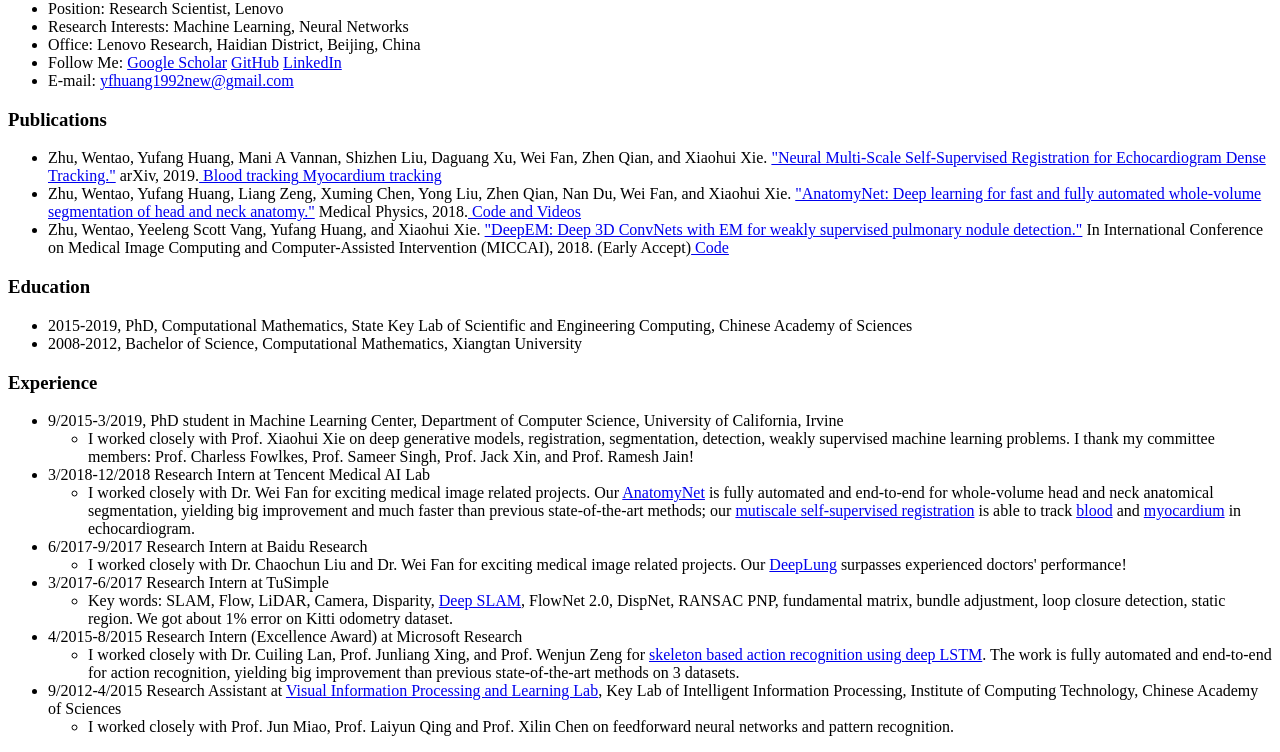
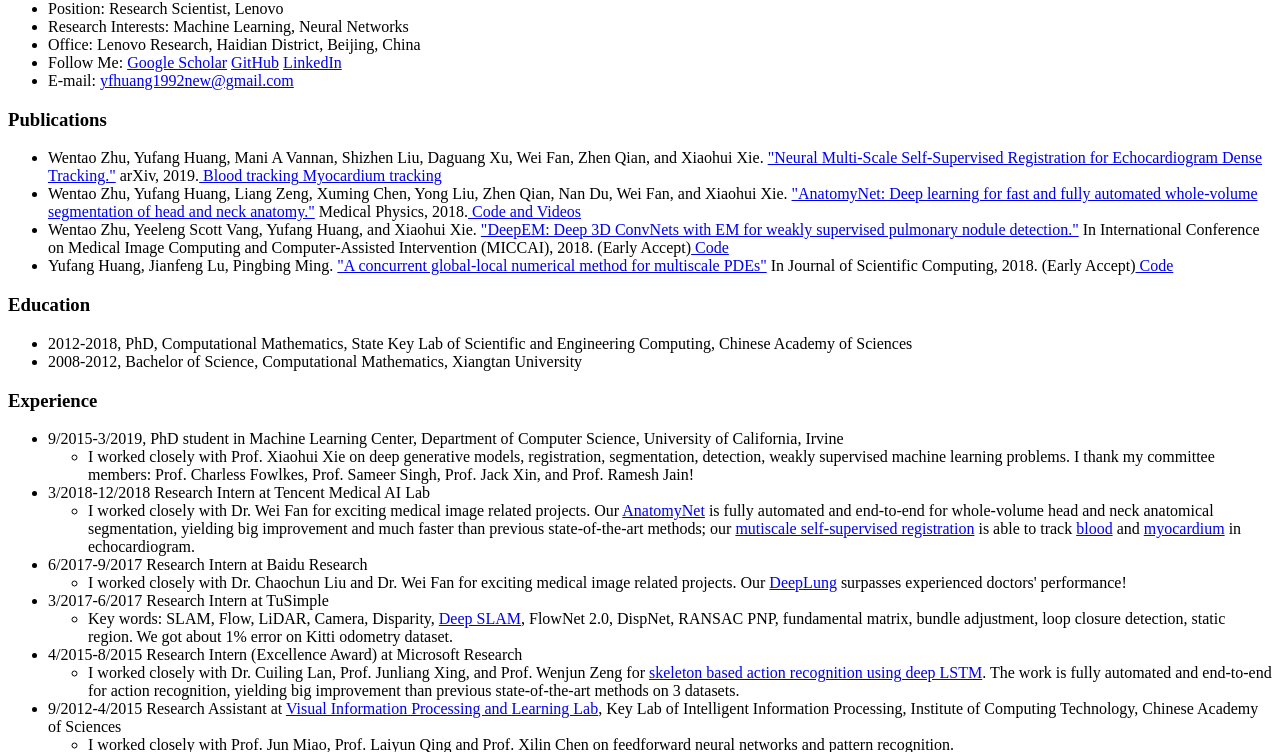
Before and after one commit to YufangHuang/yufanghuang.github.io, a plain HTML site: page index.html in a window 1280 px wide. Shown: the part 55-807 px from the top of the page. Drawn offline with Linux system fonts and the light colour scheme.

Commit message:
Update index.html

```diff
--- a/index.html
+++ b/index.html
@@ -19,16 +19,19 @@
 
 <H3>Publications</H3>
 <UL>
-	<LI>Zhu, Wentao, Yufang Huang, Mani A Vannan, Shizhen Liu, Daguang Xu, Wei
+	<LI>Wentao Zhu, Yufang Huang, Mani A Vannan, Shizhen Liu, Daguang Xu, Wei
   Fan, Zhen Qian, and Xiaohui Xie. <A href="http://arxiv.org/abs/1906.07357">"Neural Multi-Scale Self-Supervised Registration for Echocardiogram Dense
   Tracking."</A> arXiv, 2019.<A href="https://youtu.be/pEA6ZmtTNuQ"> Blood tracking</A><A href="https://youtu.be/NvLrCaqCiAE"> Myocardium tracking</A></LI>
-	<LI>Zhu, Wentao, Yufang Huang, Liang Zeng, Xuming Chen, Yong Liu, Zhen Qian, Nan Du, Wei Fan, and Xiaohui Xie. <A href="https://arxiv.org/abs/1808.05238">"AnatomyNet: Deep learning for fast and fully automated whole-volume segmentation of head and neck anatomy."</A> Medical Physics, 2018.<A href="https://github.com/wentaozhu/AnatomyNet-for-anatomical-segmentation.git"> Code and Videos</A></LI>
-	<LI>Zhu, Wentao, Yeeleng Scott Vang, Yufang Huang, and Xiaohui Xie. <A href="https://github.com/wentaozhu/DeepEM-for-Weakly-Supervised-Detection/blob/master/MICCAI18_DeepEM%20(2).pdf">"DeepEM: Deep 3D ConvNets with EM for weakly supervised pulmonary nodule detection."</A> In International Conference on Medical Image Computing and Computer-Assisted Intervention (MICCAI), 2018. (Early Accept)<A href="https://github.com/wentaozhu/DeepEM-for-Weakly-Supervised-Detection.git">
+	<LI>Wentao Zhu, Yufang Huang, Liang Zeng, Xuming Chen, Yong Liu, Zhen Qian, Nan Du, Wei Fan, and Xiaohui Xie. <A href="https://arxiv.org/abs/1808.05238">"AnatomyNet: Deep learning for fast and fully automated whole-volume segmentation of head and neck anatomy."</A> Medical Physics, 2018.<A href="https://github.com/wentaozhu/AnatomyNet-for-anatomical-segmentation.git"> Code and Videos</A></LI>
+	<LI>Wentao Zhu, Yeeleng Scott Vang, Yufang Huang, and Xiaohui Xie. <A href="https://github.com/wentaozhu/DeepEM-for-Weakly-Supervised-Detection/blob/master/MICCAI18_DeepEM%20(2).pdf">"DeepEM: Deep 3D ConvNets with EM for weakly supervised pulmonary nodule detection."</A> In International Conference on Medical Image Computing and Computer-Assisted Intervention (MICCAI), 2018. (Early Accept)<A href="https://github.com/wentaozhu/DeepEM-for-Weakly-Supervised-Detection.git">
+	Code</A></LI>
+	<LI>Yufang Huang, Jianfeng Lu, Pingbing Ming. <A href="https://github.com/wentaozhu/DeepEM-for-Weakly-Supervised-Detection/blob/master/MICCAI18_DeepEM%20(2).pdf">"A concurrent global-local numerical method for
+multiscale PDEs"</A> In Journal of Scientific Computing, 2018. (Early Accept)<A href="https://link.springer.com/article/10.1007/s10915-018-0662-5">
 	Code</A></LI>
 </UL>
 <H3>Education</H3>
 <UL>
-	<LI>2015-2019, PhD, Computational Mathematics, State Key Lab of Scientific and Engineering Computing,
+	<LI>2012-2018, PhD, Computational Mathematics, State Key Lab of Scientific and Engineering Computing,
 Chinese Academy of Sciences</LI>
 	<LI>2008-2012, Bachelor of Science, Computational Mathematics, Xiangtan University</LI>
 </UL>
```
